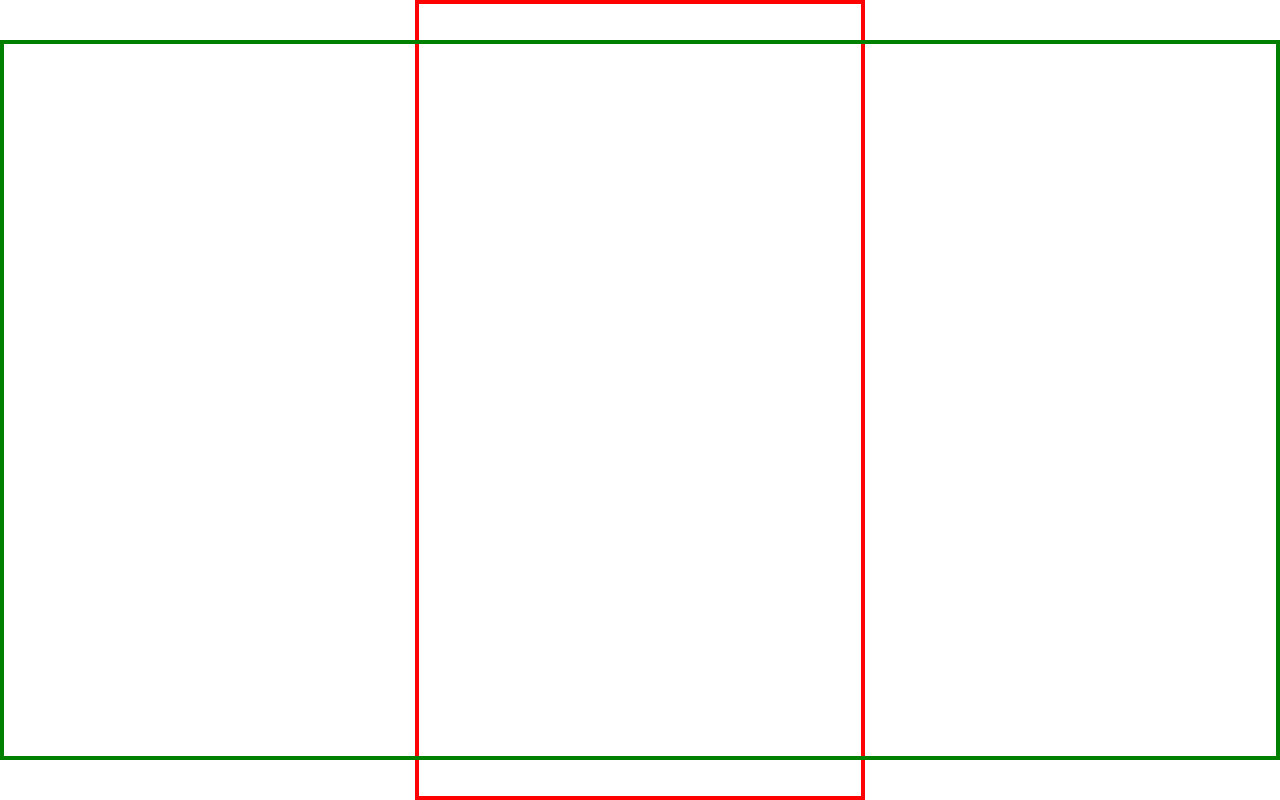
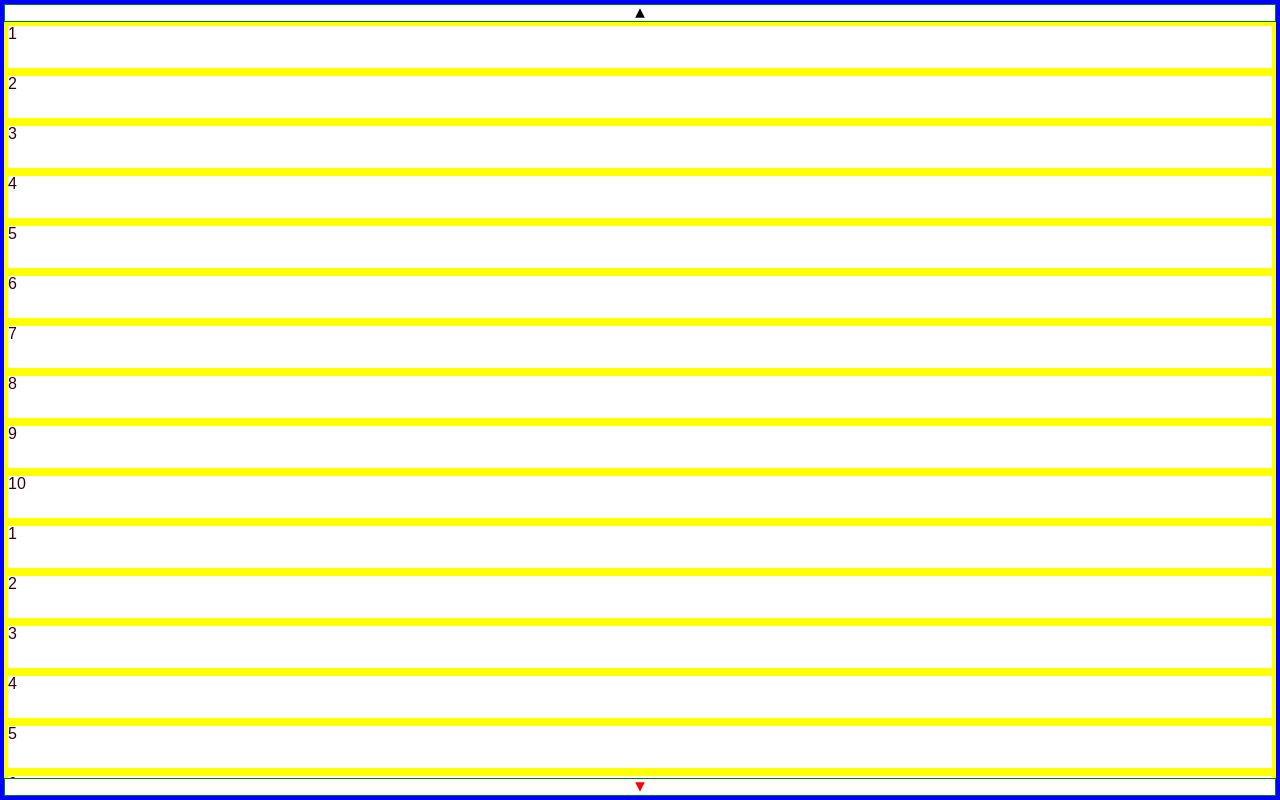
Before and after one commit to Driijko/flow, a Svelte app: page / in a window 1280 px wide. Built offline with nearby package versions, Linux system fonts and the light colour scheme.

Commit message:
Containers: VerticalScrollContainer.

```diff
--- a/src/App.svelte
+++ b/src/App.svelte
@@ -5,11 +5,12 @@
   import audioBkgStore from "./toolkit/1-site/audio/bkg/audioBkgStore";
   import resizeStore from "./toolkit/1-site/viewport/resizeStore";
   import AudioBkg from "./toolkit/1-site/audio/bkg/AudioBkg.svelte";
-  import AudioBkgPlayer from "./toolkit/5-structures/AudioBkgPlayer.svelte";
-  import AudioBkgTrackList from "./toolkit/5-structures/AudioBkgTrackList.svelte";
-  import AudioBkgPlaylist from "./toolkit/5-structures/AudioBkgPlaylist.svelte";
+  import AudioBkgPlayer from "./toolkit/6-structures/AudioBkgPlayer.svelte";
+  import AudioBkgTrackList from "./toolkit/6-structures/AudioBkgTrackList.svelte";
+  import AudioBkgPlaylist from "./toolkit/6-structures/AudioBkgPlaylist.svelte";
   import AudioBkgPlaylistMonoUarr from "./toolkit/4-modules/uarr/mono-uarr/AudioBkgPlaylistMonoUARR.svelte";
   import MonoUARR from "./toolkit/4-modules/uarr/mono-uarr/MonoUARR.svelte";
+  import VerticalScrollContainer from "./toolkit/5-containers/VerticalScrollContainer.svelte";
 
   // INITIAL SET UP -------------------------------------------------
   // This function only needs to be run if you are using
@@ -20,25 +21,36 @@
 <!-- MARKUP //////////////////////////////////////////////// -->
 <AudioBkg />
 <!-- <AudioBkgPlaylistMonoUarr /> -->
-<section class="uarr-container">
-  <div class="uarr1"></div>
-  <div class="uarr2"></div>
-  <div class="uarr"></div>
-</section>
+<VerticalScrollContainer>
+  <ul>
+    <li>1</li>
+    <li>2</li>
+    <li>3</li>
+    <li>4</li>
+    <li>5</li>
+    <li>6</li>
+    <li>7</li>
+    <li>8</li>
+    <li>9</li>
+    <li>10</li>
+    <li>1</li>
+    <li>2</li>
+    <li>3</li>
+    <li>4</li>
+    <li>5</li>
+    <li>6</li>
+    <li>7</li>
+    <li>8</li>
+    <li>9</li>
+    <li>10</li>
+  </ul>
+</VerticalScrollContainer>
 
 
 <!-- STYLE //////////////////////////////////////////////////////// -->
 <style>
-  div {
-    position: absolute;
-  }
-  .uarr1 {
-    border: 4px solid red;
-  }
-  .uarr2 {
-    border: 4px solid blue;
-  }
-  .uarr {
-    border: 4px solid green;
-  }
+li {
+  border: 4px solid yellow;
+  height: 50px;
+}
 </style>
--- a/src/toolkit/4-modules/uarr/mono-uarr/AudioBkgPlaylistMonoUARR.svelte
+++ b/src/toolkit/4-modules/uarr/mono-uarr/AudioBkgPlaylistMonoUARR.svelte
@@ -1,7 +1,7 @@
 <!-- SCRIPTS ///////////////////////////////////////// -->
 <script>
   // IMPORTS ----------------------------------------------------------
-  import AudioBkgPlaylist from "../../../5-structures/AudioBkgPlaylist.svelte";
+  import AudioBkgPlaylist from "../../../6-structures/AudioBkgPlaylist.svelte";
   import MonoUARR from "./MonoUARR.svelte";
 </script>
 
--- /dev/null
+++ b/src/toolkit/5-containers/VerticalScrollContainer.svelte
@@ -0,0 +1,88 @@
+<!-- SCRIPTS ////////////////////////////////////////////// -->
+<script>
+  // IMPORTS ---------------------------------------
+  import { onMount } from "svelte";
+  import UpArrow from "../7-elements/svg-icons/arrows/UpArrow.svelte";
+  import DownArrow from "../7-elements/svg-icons/arrows/DownArrow.svelte";
+
+  // ELEMENT REFERENCE -----------------------------
+  let verticalScrollContainerContentElement;
+
+  // STATE ----------------------------------------
+  let state = {
+    markers: false,
+    markerTopHighlight: false,
+    markerBottomHighlight: false,
+  };
+
+  // EVENT HANDLERS -------------------------------
+  function handleScroll(e) {
+    if (e.target.scrollTop > 0) {
+      state.markerTopHighlight = true;
+    } else {
+      state.markerTopHighlight = false;
+    }
+    if (Math.abs(e.target.scrollHeight - e.target.clientHeight - e.target.scrollTop) < 1) {
+      state.markerBottomHighlight = false;
+    } else {
+      state.markerBottomHighlight = true;
+    }
+  }
+
+  onMount(()=> {
+    if (verticalScrollContainerContentElement.clientHeight < verticalScrollContainerContentElement.scrollHeight) {
+      state.markers = true;
+      state.markerBottomHighlight = true;
+      verticalScrollContainerContentElement.addEventListener("scroll",handleScroll);
+    }
+  });
+
+
+</script>
+
+<!-- MARKUP ////////////////////////////////////////////////////////// -->
+<div class="vertical-scroll-container">
+  {#if (state.markers)}
+  <div class="vertical-scroll-container-marker"
+    class:highlight={state.markerTopHighlight}
+  >
+    <UpArrow />
+  </div>
+  {/if}
+  <div bind:this={verticalScrollContainerContentElement}
+    class="vertical-scroll-container-content"
+  >
+    <slot />
+  </div>
+  {#if (state.markers)}
+  <div class="vertical-scroll-container-marker"
+    class:highlight={state.markerBottomHighlight}
+  >
+    <DownArrow />
+  </div>
+  {/if}
+</div>
+
+<!-- STYLES /////////////////////////////////////////////////// -->
+<style>
+.vertical-scroll-container {
+  width: 100vw;
+  height: 100vh;
+  border: 4px solid blue;
+  display: flex;
+  flex-direction: column;
+}
+.vertical-scroll-container-marker  {
+  border: 1px solid green;
+  display: flex;
+  justify-content: center;
+  align-items: center;
+}
+.vertical-scroll-container-marker.highlight :global(path) {
+  fill:red;
+}
+.vertical-scroll-container-content {
+  flex: 1;
+  overflow-y: scroll;
+}
+</style>
--- a/src/toolkit/5-structures/AudioBkgPlayer.svelte
+++ b/src/toolkit/6-structures/AudioBkgPlayer.svelte
@@ -2,8 +2,8 @@
 <script>
   // IMPORTS -------------------------------------------------
   import audioBkgStore from "../1-site/audio/bkg/audioBkgStore";
-  import AudioBkgPausePlayButton from "../6-elements/AudioBkgPausePlayButton.svelte";
-  import AudioBkgVolumeSlider from "../6-elements/AudioBkgVolumeSlider.svelte";
+  import AudioBkgPausePlayButton from "../7-elements/AudioBkgPausePlayButton.svelte";
+  import AudioBkgVolumeSlider from "../7-elements/AudioBkgVolumeSlider.svelte";
 </script>
 
 <!-- MARKUP ///////////////////////////////////////////// -->
--- /dev/null
+++ b/src/toolkit/7-elements/svg-icons/arrows/DownArrow.svelte
@@ -0,0 +1,3 @@
+<svg viewBox="0 0 100 100">
+  <path d="M 20,20 L 80,20 L 50,80 Z" />
+</svg>
--- /dev/null
+++ b/src/toolkit/7-elements/svg-icons/arrows/UpArrow.svelte
@@ -0,0 +1,3 @@
+<svg viewBox="0 0 100 100">
+  <path d="M 50,20 L 80,80 L 20,80 Z" />
+</svg>
```
Also changed, not shown: src/toolkit/6-structures/AudioBkgPlaylist.svelte (renamed from src/toolkit/5-structures/AudioBkgPlaylist.svelte), src/toolkit/6-structures/AudioBkgTrackList.svelte (renamed from src/toolkit/5-structures/AudioBkgTrackList.svelte), src/toolkit/7-elements/AudioBkgPausePlayButton.svelte (renamed from src/toolkit/6-elements/AudioBkgPausePlayButton.svelte), src/toolkit/7-elements/AudioBkgVolumeSlider.svelte (renamed from src/toolkit/6-elements/AudioBkgVolumeSlider.svelte).
